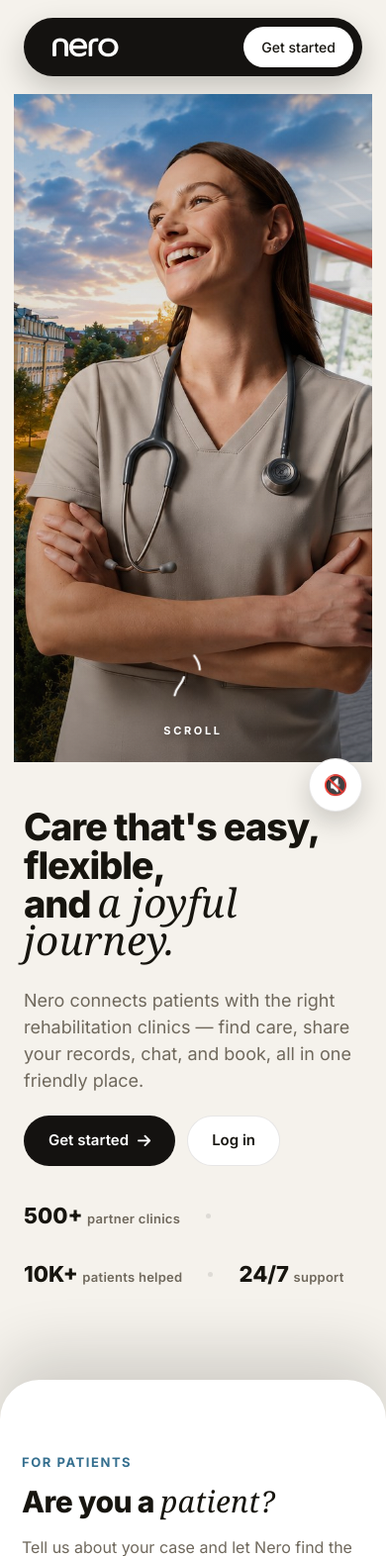
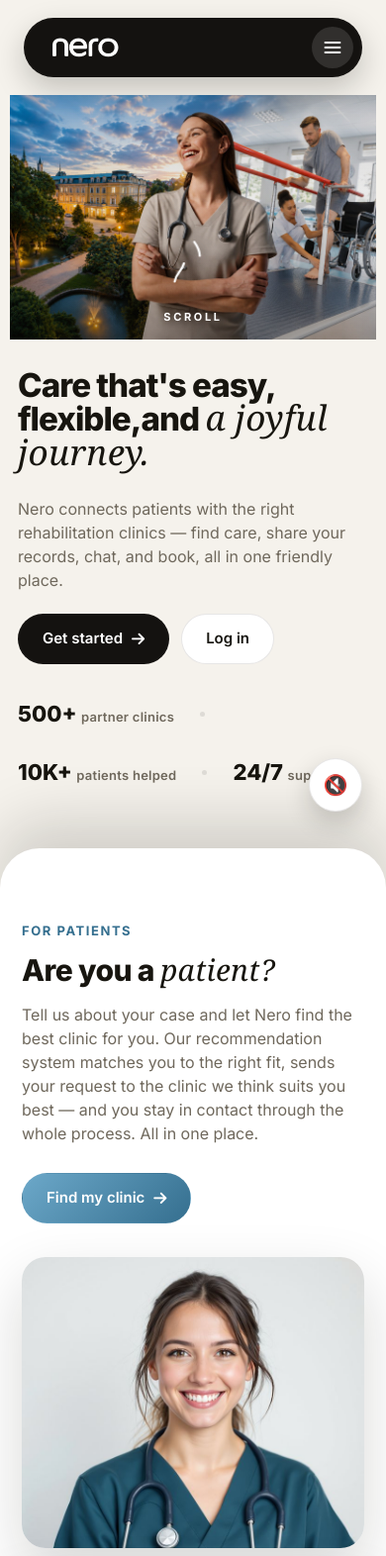
Before and after one commit to dakirBLM/Nero, a Django app: page / in a window 390 px wide. Shown: the top 1572 px of the page at 99% size. Run offline with Django 5.2, Linux system fonts and the light colour scheme; parts of the project's set-up code (start-up, migrations or seed data) failed here and were passed over; some web fonts are replaced.

Commit message:
Mobile: full hero photo on phones + hamburger menu (landing + shared nav); prevent horizontal overflow

```diff
--- a/templates/landing_page.html
+++ b/templates/landing_page.html
@@ -16,7 +16,7 @@
 }
 *{margin:0;padding:0;box-sizing:border-box}
 html{scroll-behavior:smooth}
-body{font-family:'Inter',-apple-system,BlinkMacSystemFont,sans-serif;background:var(--paper);color:var(--ink);line-height:1.5;-webkit-font-smoothing:antialiased}
+body{font-family:'Inter',-apple-system,BlinkMacSystemFont,sans-serif;background:var(--paper);color:var(--ink);line-height:1.5;-webkit-font-smoothing:antialiased;overflow-x:hidden}
 a{text-decoration:none;color:inherit}
 img{display:block;max-width:100%}
 .serif{font-family:'Instrument Serif',Georgia,serif;font-style:italic;font-weight:400;letter-spacing:.01em}
@@ -35,7 +35,7 @@ img{display:block;max-width:100%}
 
 /* ===== NAV (dark pill, white logo) ===== */
 .nav-shell{position:sticky;top:0;z-index:60;padding:18px 24px;pointer-events:none}
-.nav{max-width:940px;margin:0 auto;background:var(--dark);border-radius:999px;padding:9px 9px 9px 22px;
+.nav{position:relative;max-width:940px;margin:0 auto;background:var(--dark);border-radius:999px;padding:9px 9px 9px 22px;
   display:flex;align-items:center;justify-content:space-between;gap:18px;box-shadow:0 12px 30px rgba(20,18,15,.22);pointer-events:auto}
 .nav .logo{height:26px;width:auto;filter:brightness(0) invert(1)} /* white logo */
 .nav-links{display:flex;align-items:center;gap:6px}
@@ -43,6 +43,8 @@ img{display:block;max-width:100%}
 .nav-links a:not(.nav-cta):hover{color:#fff;background:rgba(255,255,255,.08)}
 .nav-cta{background:#fff;color:var(--ink)!important;font-weight:700;padding:10px 18px!important;border-radius:999px;transition:transform .2s,box-shadow .2s}
 .nav-links a.nav-cta:hover{background:#fff;transform:translateY(-1px);box-shadow:0 8px 18px rgba(0,0,0,.28)}
+.nav-burger{display:none;width:42px;height:42px;border-radius:50%;border:none;background:rgba(255,255,255,.12);color:#fff;cursor:pointer;align-items:center;justify-content:center;flex-shrink:0;padding:0;transition:background .2s}
+.nav-burger:hover{background:rgba(255,255,255,.2)}
 
 /* ===== HERO (near-edge, sharp corners, no rounded frame) ===== */
 .hero{padding:0 0 90px}
@@ -126,8 +128,29 @@ img{display:block;max-width:100%}
   .hero-copy{grid-template-columns:1fr;gap:26px;align-items:start}
   .panel-inner{grid-template-columns:1fr;gap:34px}
   .panel.clinic .text{order:1}.panel.clinic .visual{order:2}
-  .nav-links a:not(.nav-cta){display:none}
   .panel{min-height:auto;padding:70px 22px}
+  /* mobile menu: burger reveals a dropdown of the sections */
+  .nav-burger{display:flex}
+  .nav-links{position:absolute;top:calc(100% + 10px);left:0;right:0;flex-direction:column;align-items:stretch;gap:4px;
+    background:var(--dark);border-radius:20px;padding:10px;box-shadow:0 22px 44px rgba(20,18,15,.32);
+    opacity:0;transform:translateY(-8px);pointer-events:none;transition:opacity .22s,transform .22s}
+  .nav-links.open{opacity:1;transform:translateY(0);pointer-events:auto}
+  .nav-links a{display:block;padding:12px 16px;font-size:15px;border-radius:12px}
+  .nav-links a.nav-cta{text-align:center;margin-top:4px;padding:13px 16px!important}
+}
+@media(max-width:640px){
+  /* show the FULL hero photo on phones instead of a cropped slice */
+  .hero-img{height:auto;min-height:0;max-height:none}
+  .hero-img img{height:auto;object-fit:contain;object-position:center}
+  .hero-img-wrap{padding:0 10px}
+  .hero{padding-bottom:60px}
+  .wrap{padding:0 18px}
+  .scroll-cue,.wind-cue{bottom:14px}
+  /* let the headline wrap naturally instead of forcing a wide line */
+  .hero h1{font-size:clamp(30px,8.5vw,46px)}
+  .hero h1 br{display:none}
+  .hero .side p{font-size:16px}
+  .hero-copy{margin-top:30px}
 }
 </style>
 </head>
@@ -138,7 +161,10 @@ img{display:block;max-width:100%}
 <div class="nav-shell">
   <nav class="nav">
     <a href="{% url 'landing_page' %}"><img src="{% static 'logo1.png' %}" class="logo" alt="NERO"></a>
-    <div class="nav-links">
+    <button class="nav-burger" id="navBurger" type="button" aria-label="Menu" aria-expanded="false">
+      <svg width="20" height="20" viewBox="0 0 24 24" fill="none" stroke="currentColor" stroke-width="2.2" stroke-linecap="round"><line x1="3" y1="6" x2="21" y2="6"/><line x1="3" y1="12" x2="21" y2="12"/><line x1="3" y1="18" x2="21" y2="18"/></svg>
+    </button>
+    <div class="nav-links" id="navLinks">
       <a href="#patient">For patients</a>
       <a href="#clinic">For clinics</a>
       <a href="#kg">King George</a>
@@ -147,6 +173,15 @@ img{display:block;max-width:100%}
     </div>
   </nav>
 </div>
+<script>
+(function(){
+  var b=document.getElementById('navBurger'), m=document.getElementById('navLinks');
+  if(!b||!m) return;
+  b.addEventListener('click',function(e){e.stopPropagation();var o=m.classList.toggle('open');b.setAttribute('aria-expanded',o);});
+  m.querySelectorAll('a').forEach(function(a){a.addEventListener('click',function(){m.classList.remove('open');b.setAttribute('aria-expanded','false');});});
+  document.addEventListener('click',function(e){if(!m.contains(e.target)&&!b.contains(e.target)){m.classList.remove('open');b.setAttribute('aria-expanded','false');}});
+})();
+</script>
 
 <!-- HERO -->
 <header class="hero">
```
Also changed, not shown: templates/includes/site_nav.html (+25 -3 lines).
